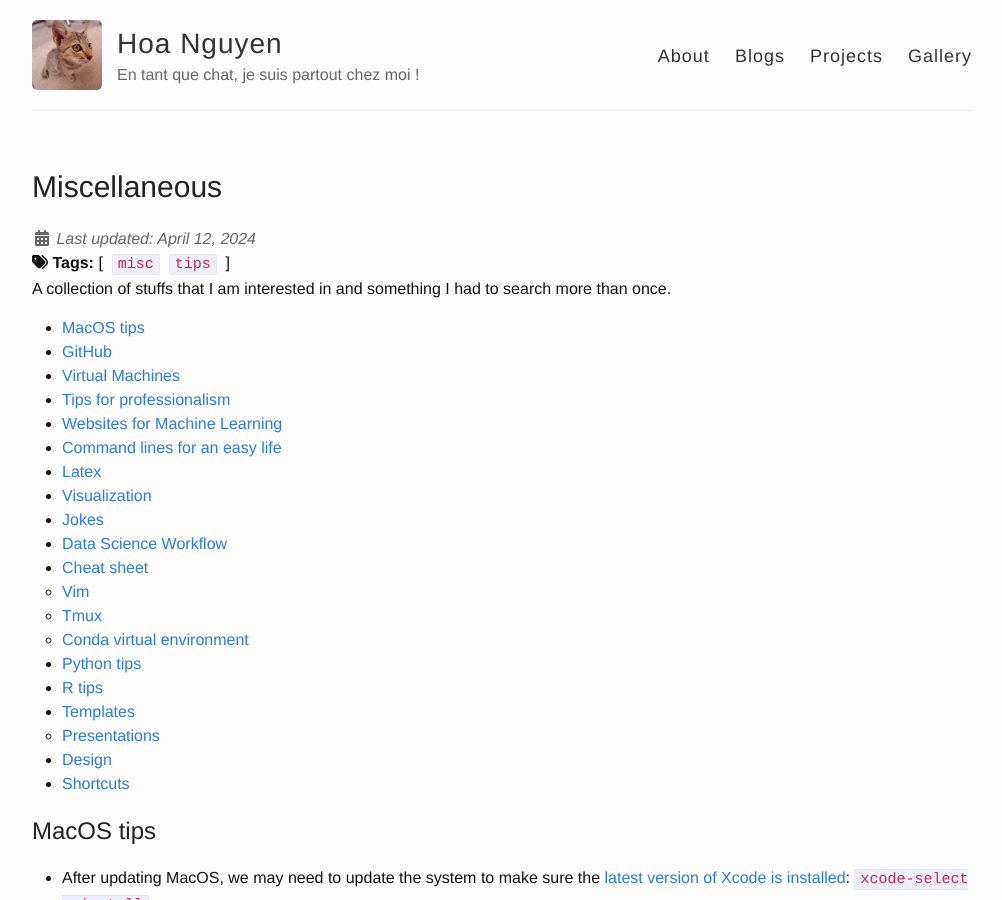
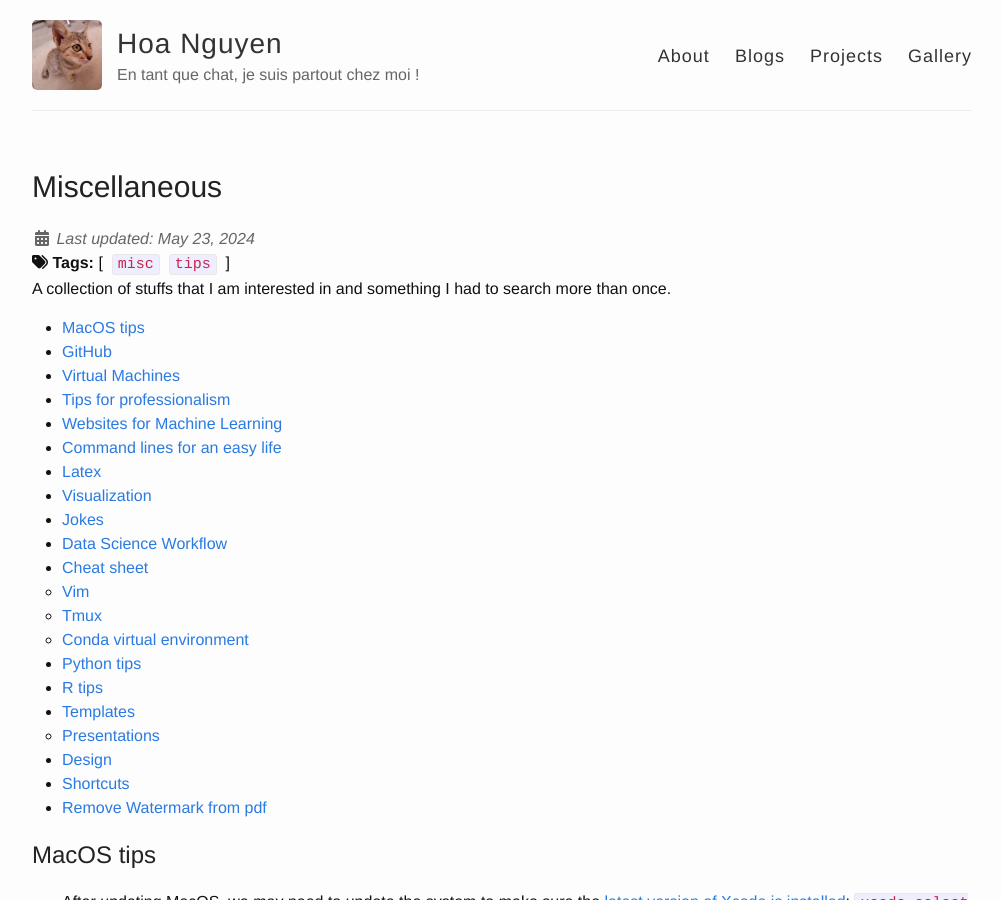
Before and after one commit to hnguyentt/hnguyentt.github.io, a Jekyll site: the page built from _posts/2019-12-28-Miscellaneous.md, in a window 1280 px wide and 900 px high. Shown: the whole window, without its empty margins (138-1140 px from the left). Built offline with Jekyll 4.4.1, drawn with Linux system fonts in a browser that asks for light colours; nearby versions of some CDN libraries; comment, search, counter and statistics services are not loaded; some of the changed text lies outside the part shown.

Commit message:
remove watermark

```diff
--- a/_posts/2019-12-28-Miscellaneous.md
+++ b/_posts/2019-12-28-Miscellaneous.md
@@ -2,7 +2,7 @@
 layout: post
 title: Miscellaneous
 tags: misc tips
-last_modified_on: 2024-04-12
+last_modified_on: 2024-05-23
 read_time: true
 ---
 A collection of stuffs that I am interested in and something I had to search more than once.
@@ -29,6 +29,7 @@
   - [Presentations](#presentations)
 - [Design](#design)
 - [Shortcuts](#shortcuts)
+- [Remove Watermark from pdf](#remove-watermark-from-pdf)
 
 <!-- /MarkdownTOC -->
 
@@ -278,3 +279,6 @@
 * Mathpix Snapping Tool:
   * Ubuntu: <kbd>Ctrl</kbd> + <kbd>Alt</kbd> + <kbd>M</kbd> (ensure Mathpix is active)
   * MacOS: <kbd>Ctrl</kbd> + <kbd>⌘</kbd> + <kbd>M</kbd>
+
+## Remove Watermark from pdf
+* [pdf-unstamper](https://github.com/hwding/pdf-unstamper)
```
